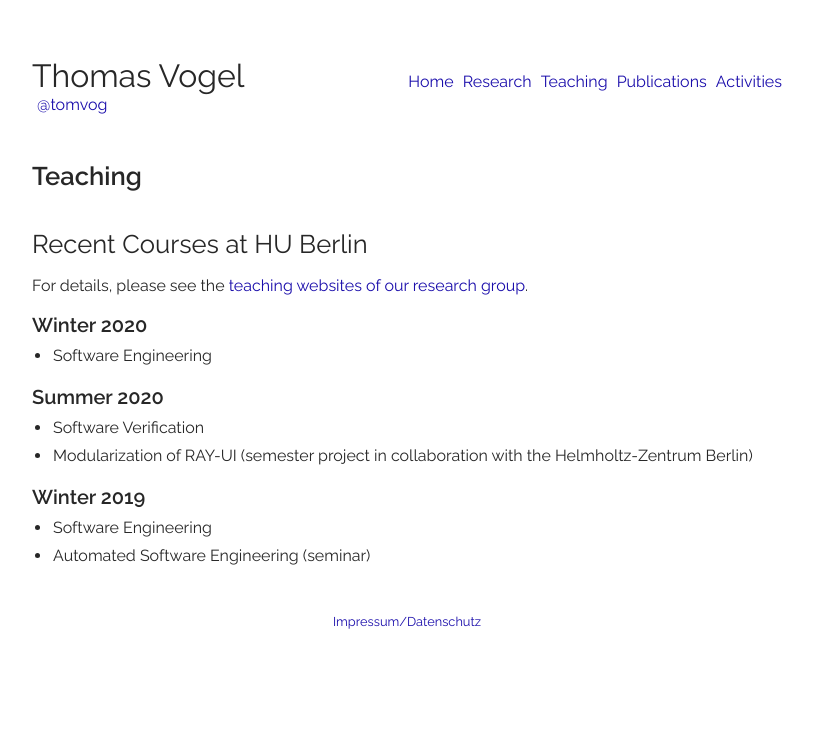
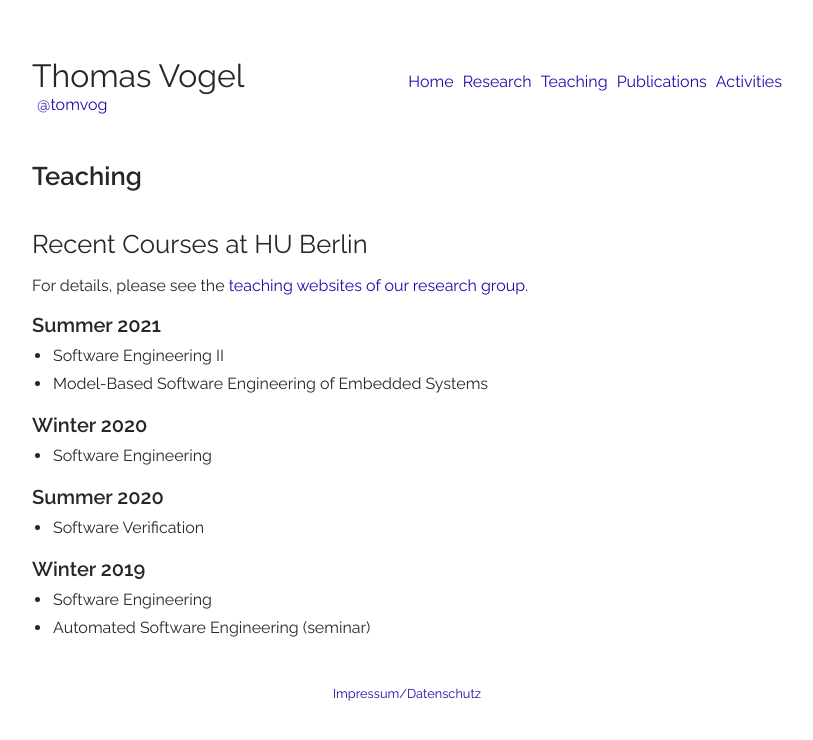
Before and after one commit to thomas-vogel/thomas-vogel.github.io, a Jekyll site: the page built from _pages/teaching.md, in a window 1280 px wide. Shown: the top 740 px of the page, without its empty margins (233-1046 px from the left). Built offline with Jekyll 4.4.1, drawn with Linux system fonts in a browser that asks for light colours.

Commit message:
Update teaching.

```diff
--- a/_pages/teaching.md
+++ b/_pages/teaching.md
@@ -8,6 +8,11 @@ layout: page
 
 For details, please see the [teaching websites of our research group](https://www.informatik.hu-berlin.de/en/forschung-en/gebiete/se/teaching/teachingSS20?set_language=en){:target="_blank"}.
 
+### Summer 2021
+
+* Software Engineering II
+* Model-Based Software Engineering of Embedded Systems
+
 ### Winter 2020
 
 * Software Engineering
@@ -15,7 +20,6 @@ For details, please see the [teaching websites of our research group](https://ww
 ### Summer 2020
 
 * Software Verification
-* Modularization of RAY-UI (semester project in collaboration with the Helmholtz-Zentrum Berlin)
 
 ### Winter 2019
 
```
